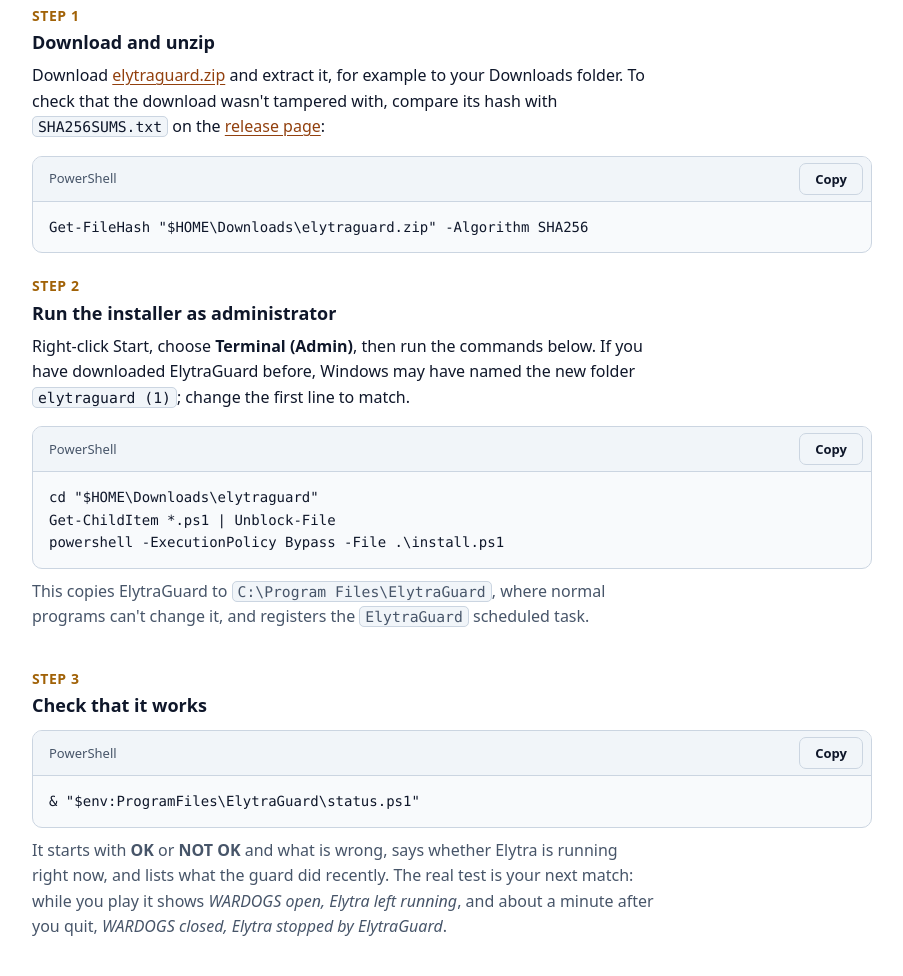
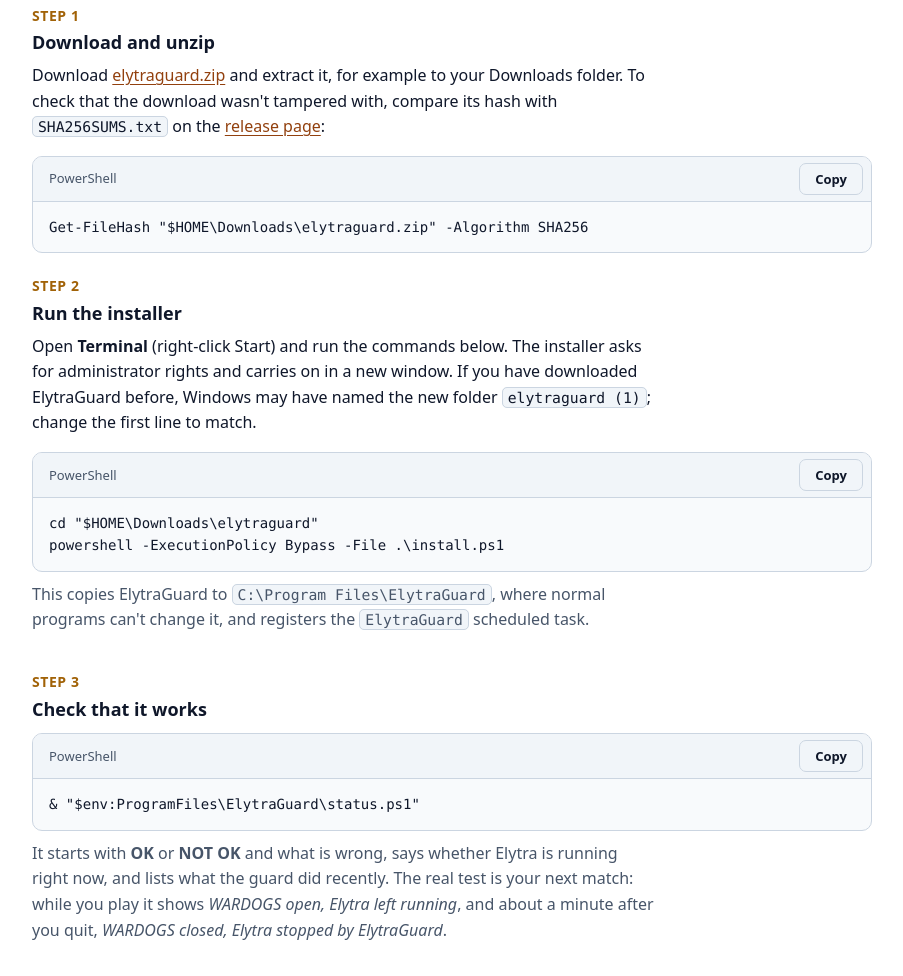
Before and after one commit to superhelten/elytraguard, a plain HTML site: page docs/index.html in a window 1280 px wide. Shown: the part 2324-3300 px from the top of the page, without its empty margins (188-1091 px from the left). Drawn offline with Linux system fonts and the light colour scheme.

Commit message:
install: Ask for admin rights instead of failing without them
install.ps1 and uninstall.ps1 required an elevated PowerShell and
stopped with a #Requires error in a normal one, which is the first thing
most people open. They now check for themselves and, without admin
rights, start again through the Windows UAC prompt in a new window that
stays open until the result has been read. Parameters are passed along,
and declining the prompt says that nothing was changed. The setup
program already runs elevated and is not affected.

The README and the landing page drop "Terminal (Admin)" and the
Unblock-File step, which -ExecutionPolicy Bypass makes unnecessary.
Version 1.2.1.

```diff
--- a/docs/index.html
+++ b/docs/index.html
@@ -233,10 +233,9 @@
         </li>
         <li>
           <span class="step-n">Step 2</span>
-          <h3>Run the installer as administrator</h3>
-          <p>Right-click Start, choose <strong>Terminal (Admin)</strong>, then run the commands below. If you have downloaded ElytraGuard before, Windows may have named the new folder <code>elytraguard (1)</code>; change the first line to match.</p>
+          <h3>Run the installer</h3>
+          <p>Open <strong>Terminal</strong> (right-click Start) and run the commands below. The installer asks for administrator rights and carries on in a new window. If you have downloaded ElytraGuard before, Windows may have named the new folder <code>elytraguard (1)</code>; change the first line to match.</p>
           <div class="code"><div class="code-head"><span>PowerShell</span><button class="copy" type="button" aria-live="polite">Copy</button></div><pre><code>cd "$HOME\Downloads\elytraguard"
-Get-ChildItem *.ps1 | Unblock-File
 powershell -ExecutionPolicy Bypass -File .\install.ps1</code></pre></div>
           <p class="muted" style="margin-top:10px">This copies ElytraGuard to <code>C:\Program Files\ElytraGuard</code>, where normal programs can't change it, and registers the <code>ElytraGuard</code> scheduled task.</p>
         </li>
@@ -276,7 +275,7 @@
   <section id="uninstall">
     <div class="wrap">
       <h2>Uninstall</h2>
-      <p class="muted">If you used the setup program, uninstall ElytraGuard from <strong>Settings &gt; Apps &gt; Installed apps</strong>. It asks whether to delete the log and the record of Elytra's setup too. Otherwise, from the unzipped folder, in an admin terminal. This removes the task and the program folder, and with <code>-RemoveLogs</code> also the log and the record of Elytra's setup. Elytra and WARDOGS are not touched.</p>
+      <p class="muted">If you used the setup program, uninstall ElytraGuard from <strong>Settings &gt; Apps &gt; Installed apps</strong>. It asks whether to delete the log and the record of Elytra's setup too. Otherwise, run this from the unzipped folder; like the installer, it asks for administrator rights. This removes the task and the program folder, and with <code>-RemoveLogs</code> also the log and the record of Elytra's setup. Elytra and WARDOGS are not touched.</p>
       <div class="code"><div class="code-head"><span>PowerShell</span><button class="copy" type="button" aria-live="polite">Copy</button></div><pre><code>powershell -ExecutionPolicy Bypass -File .\uninstall.ps1 -RemoveLogs</code></pre></div>
     </div>
   </section>
```
Also changed, not shown: 4 other files.
